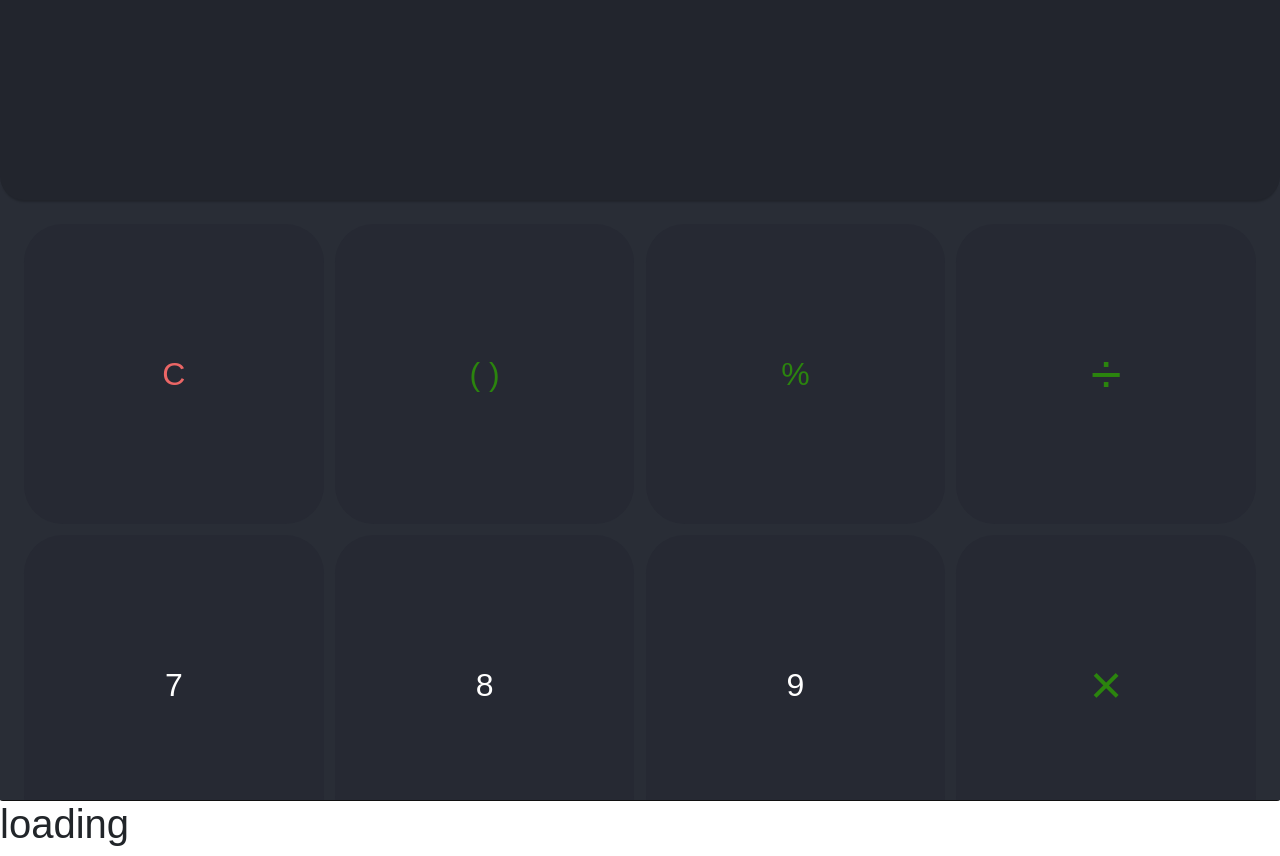
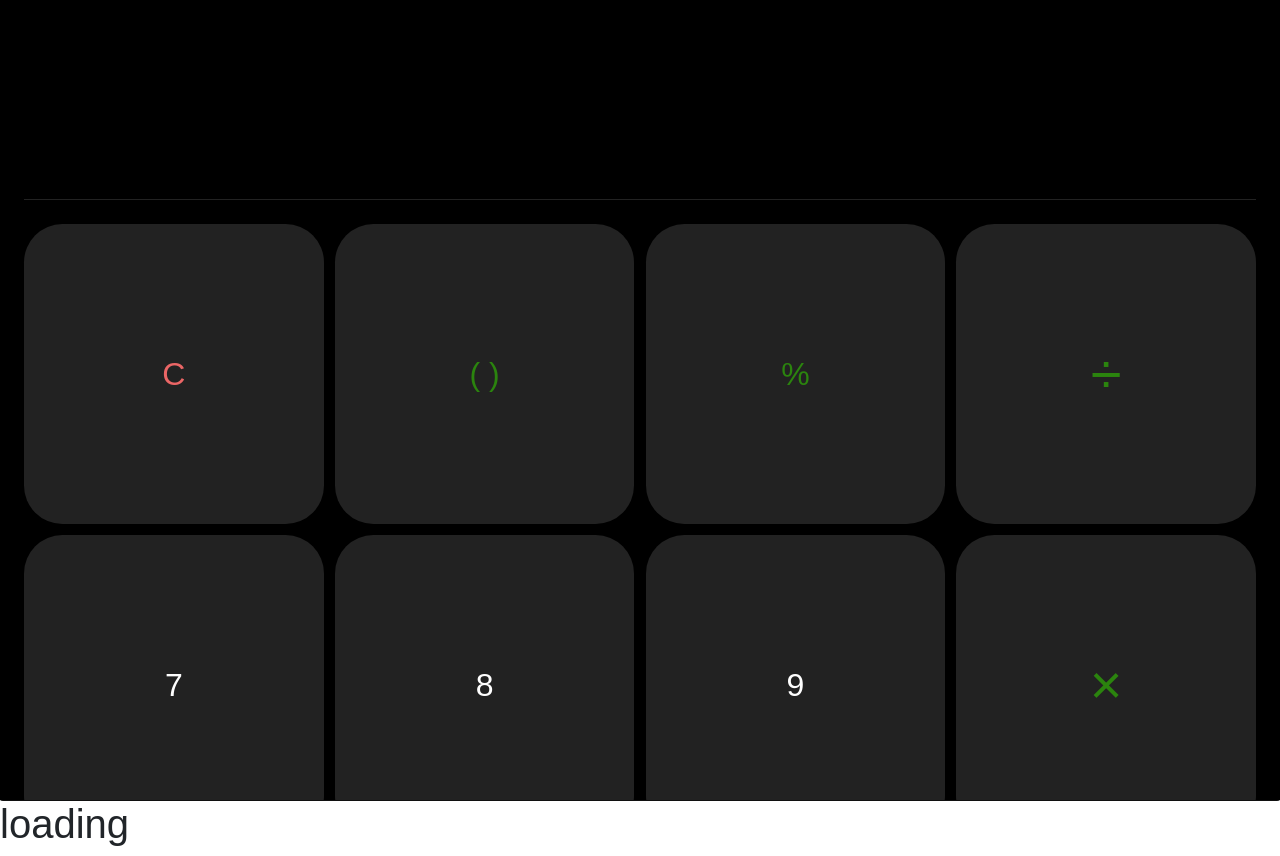
Before and after one commit to sannidhiabhishek/stackblitz-starters-nlkzks, a website: page index.html in a window 1280 px wide. Drawn offline with Linux system fonts and the light colour scheme.

Commit message:
UI update

```diff
--- a/css/main.css
+++ b/css/main.css
@@ -19,7 +19,7 @@
 
 .calculator {
   /*background-color: #22252d; updated to below*/
-  background-color: #292d36;
+  background-color: #000;
   width: 100%;
   /*max-width: 375px;*/
   /*min-height: 640px;*/
@@ -34,7 +34,7 @@
 
 .display {
   min-height: 200px;
-  padding: 1.5rem;
+  padding: 1.5rem 1.5rem 0 1.5rem;
   display: flex;
   justify-content: flex-end;
   align-items: flex-end;
@@ -42,8 +42,8 @@
   text-align: right;
   flex: 1 1 0%;
   /*border-radius, background-color and border-shadow added*/
-  border-radius: 0 0 1.5rem 1.5rem;
-  background-color: #22252d;
+  /*border-radius: 0 0 1.5rem 1.5rem;*/
+  background-color: #000;
   box-shadow: 0 4px 2px -2px rgba(0, 0, 0, 0.2);
 }
 
@@ -99,7 +99,7 @@
 }
 
 .keys {
-  /*background-color: #292d36;*/
+  background-color: #000;
   padding: 1.5rem;
   /*border-radius: 1.5rem 1.5rem 0 0;*/
   display: grid;
@@ -118,7 +118,7 @@
   display: block;
   height: 0;
   padding-top: 100%;
-  background-color: #262933;
+  background-color: #222222;
   /*border-radius: 1rem;*/
   border-radius: 2.4rem;
   transition: 0.2s;
@@ -167,3 +167,11 @@ body {
   overflow: hidden;
   height: 100%;
 }
+
+/*separator*/
+.separator {
+  background-color: #222222;
+  width: 100%;
+  height: 1px;
+
+}
--- a/index.html
+++ b/index.html
@@ -25,9 +25,9 @@
           <div class="content">
             <div class="input"></div>
             <div class="output"></div>
+            <div class="separator"></div>
           </div>
         </div>
-
         <div class="keys">
           <div data-key="clear" class="key action">
             <span style="color: #eb6666">C</span>
```
Also changed, not shown: normal_and.html (+1 -0 lines).
